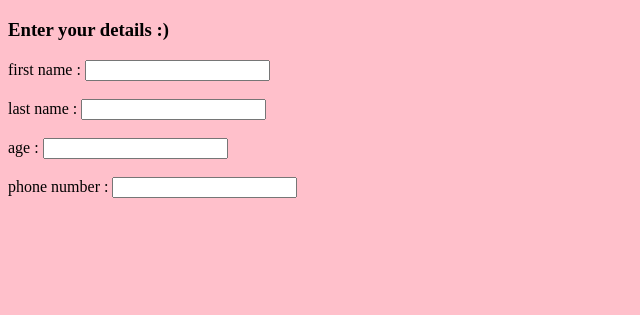
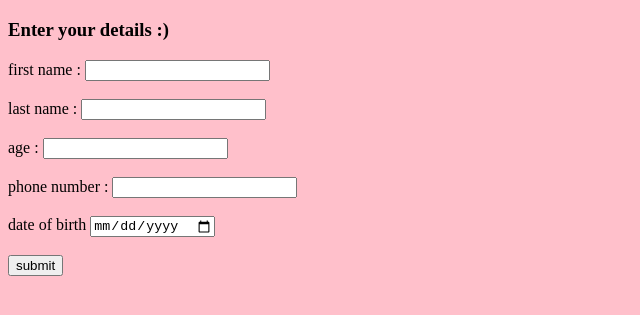
Before and after one commit to ushasrichanna/application, a plain HTML site: page index.html in a window 1280 px wide. Shown: the part 61-376 px from the top of the page, without its empty margins (0-640 px from the left). Drawn offline with Linux system fonts and the light colour scheme.

Commit message:
version 2

```diff
--- a/index.html
+++ b/index.html
@@ -15,7 +15,10 @@
     <label for="age">age :</label>
     <input type="text" name="age" id="age"><br><br>
     <label for="num">phone number :</label>
-    <input type="tel" name="number" id="num">
+    <input type="tel" name="number" id="num"><br><br>
+    <label for="dob">date of birth</label>
+    <input type="date" name="dob" id="dob"><br><br>
+    <button>submit</button>
 
 </body>
 </html>
```
